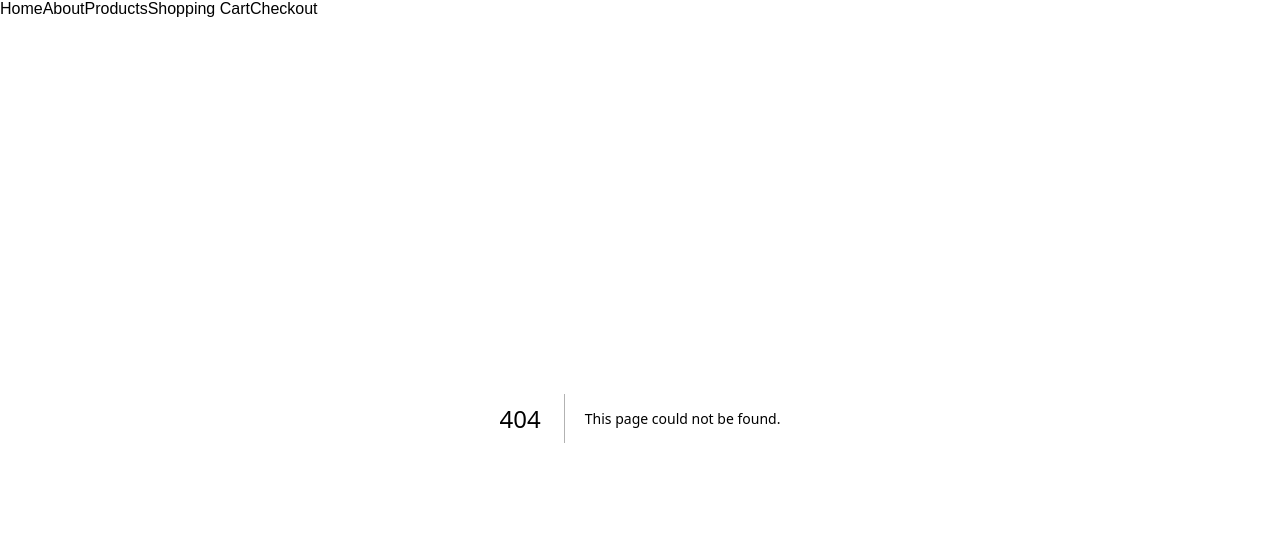
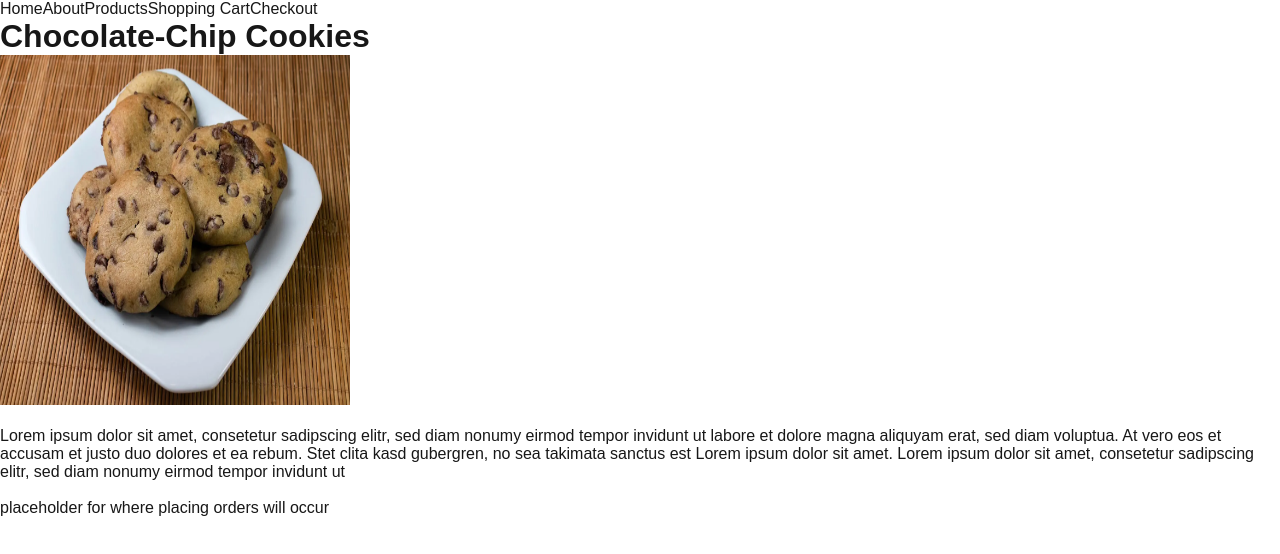
Before and after one commit to Draikth/nextjs-ecomm-store, a Next.js app: page /products/1 in a window 1280 px wide. Before the commit this address had no page. Shown: the top 554 px of the page. Built offline with nearby package versions, Linux system fonts and the light colour scheme.

Commit message:
Create indiv. links for each product dyn pg.

```diff
--- /dev/null
+++ b/app/products/[productId]/page.js
@@ -0,0 +1,35 @@
+import Image from 'next/image';
+import { getProduct } from '../../../database/products';
+
+export default function ProductPage(props) {
+  const singleProduct = getProduct(Number(props.params.productId));
+
+  console.log('props: ', singleProduct);
+
+  return (
+    <div>
+      <h1>{singleProduct.name}</h1>
+
+      <div>
+        <Image
+          src={`/images/${singleProduct.image}.webp`}
+          alt={`product-${singleProduct.name}`}
+          width={350}
+          height={350}
+        />
+        <br />
+        <br />
+        <p>
+          Lorem ipsum dolor sit amet, consetetur sadipscing elitr, sed diam
+          nonumy eirmod tempor invidunt ut labore et dolore magna aliquyam erat,
+          sed diam voluptua. At vero eos et accusam et justo duo dolores et ea
+          rebum. Stet clita kasd gubergren, no sea takimata sanctus est Lorem
+          ipsum dolor sit amet. Lorem ipsum dolor sit amet, consetetur
+          sadipscing elitr, sed diam nonumy eirmod tempor invidunt ut
+        </p>
+        <br />
+        <div>placeholder for where placing orders will occur</div>
+      </div>
+    </div>
+  );
+}
--- a/app/products/page.js
+++ b/app/products/page.js
@@ -1,4 +1,5 @@
 import Image from 'next/image';
+import Link from 'next/link';
 import { getProducts } from '../../database/products';
 
 export const metadata = {
@@ -15,6 +16,7 @@ export default function ProductsPage() {
         {products.map((product) => {
           return (
             <div key={`products-${product.id}`}>
+              <Link href={`/products/${product.id}`}>
                 <div>{product.name}</div>
                 <Image
                   src={`/images/${product.image}.webp`}
@@ -22,6 +24,7 @@ export default function ProductsPage() {
                   width={250}
                   height={250}
                 />
+              </Link>
             </div>
           );
         })}
--- a/database/products.js
+++ b/database/products.js
@@ -41,3 +41,7 @@ const products = [
 export function getProducts() {
   return products;
 }
+
+export function getProduct(id) {
+  return products.find((product) => product.id === id);
+}
```
Also changed, not shown: app/about/page.js (+21 -2 lines), app/page.js (+6 -2 lines). Lines whose indentation alone changed are shown as unchanged.
